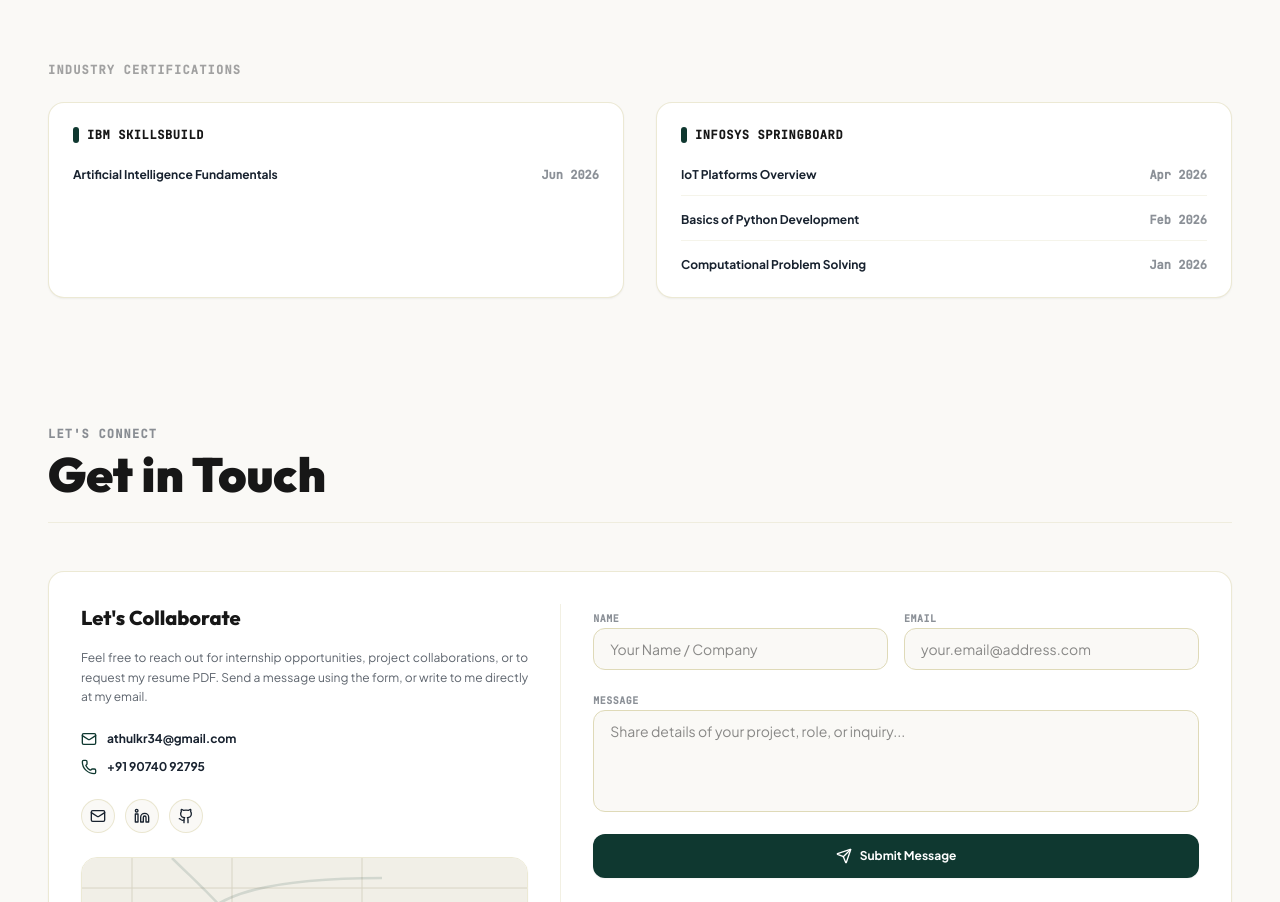
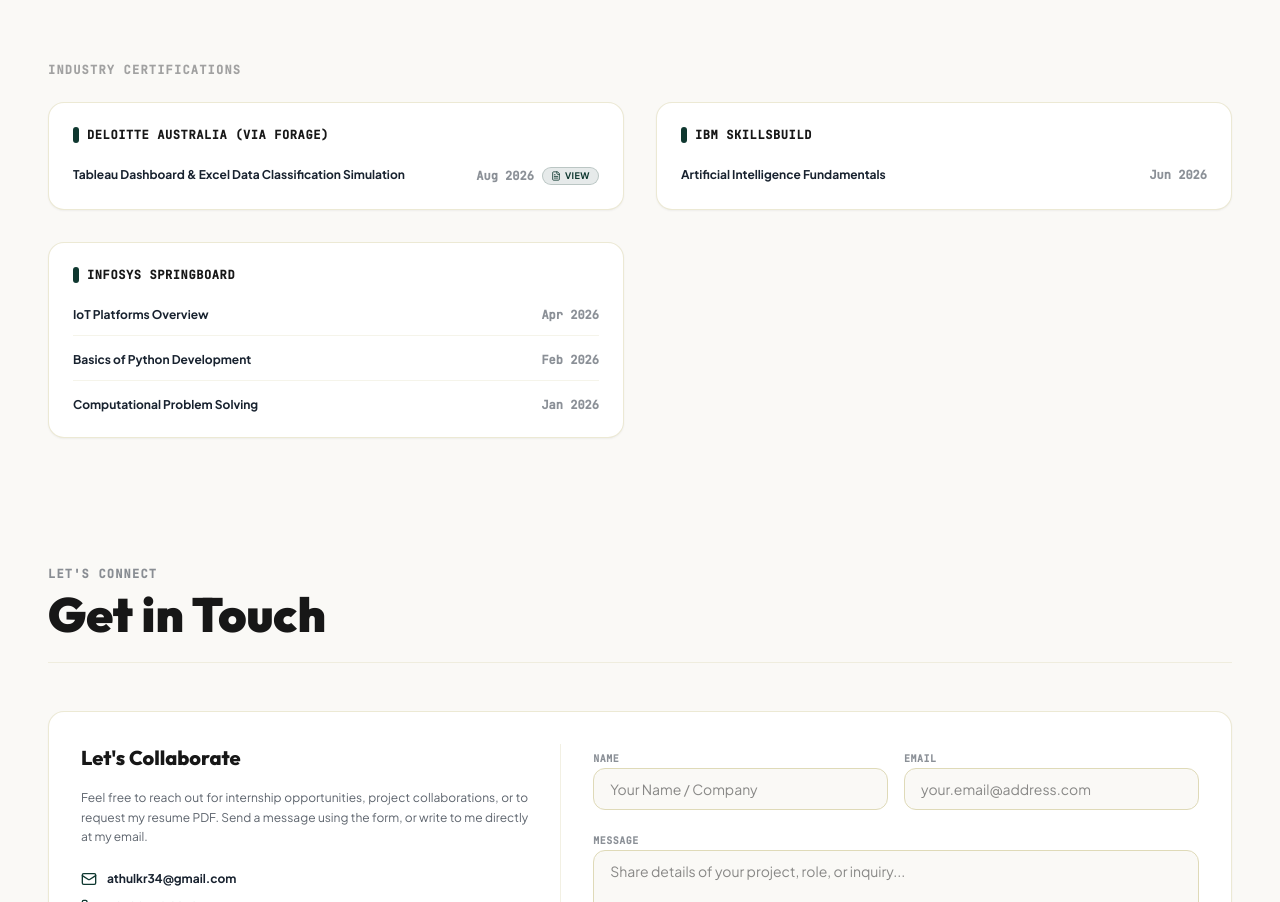
Before and after one commit to athul-dotcom/portfolio, a React (Vite) app: page / in a window 1280 px wide. Shown: the part 2560-3462 px from the top of the page. Built offline with nearby package versions, Linux system fonts and the light colour scheme.

Commit message:
Add Deloitte Australia (Forage) certification with View Certificate button infrastructure

```diff
--- a/src/App.tsx
+++ b/src/App.tsx
@@ -136,17 +136,27 @@ const SKILL_CATEGORIES = [
 
 const CERTIFICATIONS_GROUPED = [
   {
+    issuer: "Deloitte Australia (via Forage)",
+    certs: [
+      {
+        title: "Tableau Dashboard & Excel Data Classification Simulation",
+        date: "Aug 2026",
+        certFile: "/certificates/deloitte-forage.pdf"
+      }
+    ]
+  },
+  {
     issuer: "IBM SkillsBuild",
     certs: [
-      { title: "Artificial Intelligence Fundamentals", date: "Jun 2026" }
+      { title: "Artificial Intelligence Fundamentals", date: "Jun 2026", certFile: "" }
     ]
   },
   {
     issuer: "Infosys Springboard",
     certs: [
-      { title: "IoT Platforms Overview", date: "Apr 2026" },
-      { title: "Basics of Python Development", date: "Feb 2026" },
-      { title: "Computational Problem Solving", date: "Jan 2026" }
+      { title: "IoT Platforms Overview", date: "Apr 2026", certFile: "" },
+      { title: "Basics of Python Development", date: "Feb 2026", certFile: "" },
+      { title: "Computational Problem Solving", date: "Jan 2026", certFile: "" }
     ]
   }
 ];
@@ -669,10 +679,23 @@ export default function App() {
                       {group.certs.map((cert, cIdx) => (
                         <li
                           key={cIdx}
-                          className="flex justify-between items-center text-xs font-bold text-[#18222f] dark:text-neutral-200 pb-3 border-b border-[#dfdab8]/30 dark:border-neutral-800 last:border-0 last:pb-0"
+                          className="flex justify-between items-start gap-3 text-xs font-bold text-[#18222f] dark:text-neutral-200 pb-3 border-b border-[#dfdab8]/30 dark:border-neutral-800 last:border-0 last:pb-0"
                         >
-                          <span className="pr-4">{cert.title}</span>
-                          <span className="text-[#18222f]/50 dark:text-neutral-500 font-mono shrink-0">{cert.date}</span>
+                          <span className="flex-1">{cert.title}</span>
+                          <div className="flex items-center gap-2 shrink-0">
+                            <span className="text-[#18222f]/50 dark:text-neutral-500 font-mono">{cert.date}</span>
+                            {cert.certFile && (
+                              <a
+                                href={cert.certFile}
+                                target="_blank"
+                                rel="noopener noreferrer"
+                                className="inline-flex items-center gap-1 px-2 py-0.5 rounded-full text-[9px] font-bold uppercase tracking-wider bg-[#0f3830]/10 dark:bg-emerald-600/10 text-[#0f3830] dark:text-emerald-400 border border-[#0f3830]/20 dark:border-emerald-600/20 hover:bg-[#0f3830]/20 dark:hover:bg-emerald-600/20 transition-colors cursor-pointer"
+                              >
+                                <FileText className="w-2.5 h-2.5" />
+                                View
+                              </a>
+                            )}
+                          </div>
                         </li>
                       ))}
                     </ul>
```
